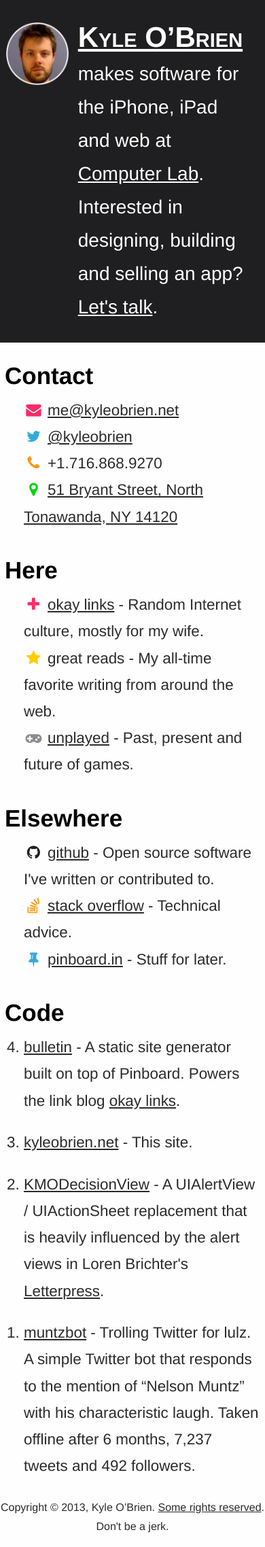
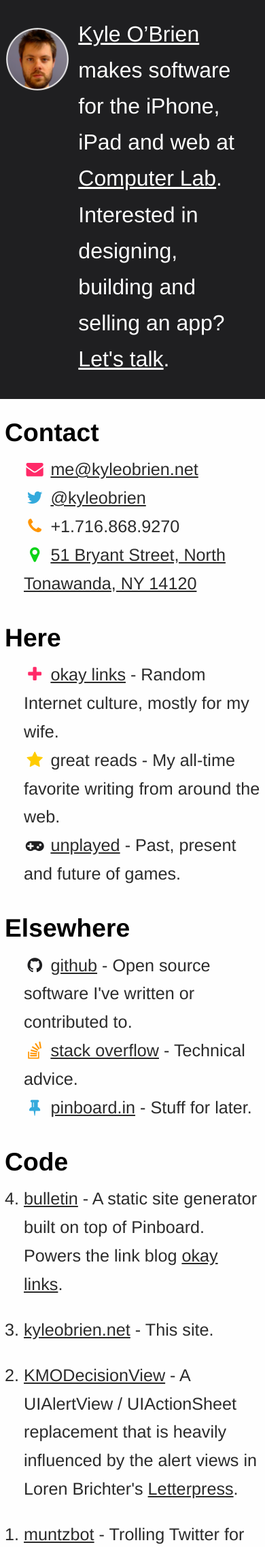
Before and after one commit to kyleobrien/kyleobrien.net, a PHP site: page / in a window 390 px wide. Shown: the top 2276 px of the page at 68% size. Before the commit the page ends 2255 px from the top, so only its background shows below. Run offline with PHP 8.4, Linux system fonts and the light colour scheme.

Commit message:
Fixed iPhone bug where background did not stretch width of screen. Simplified top third of css.

```diff
--- a/index.html
+++ b/index.html
@@ -21,7 +21,7 @@
 			    		<img id="headshot" alt="headshot" src="headshot_hex.png" />
 			    	</div>
 			    	<div id="hero_content_right">
-			    		<p id="hero_description"><span id="hero_name"><a href="http://kyleobrien.net">Kyle O&rsquo;Brien</a></span> makes software for the iPhone, iPad and web at <a href="http://computerlab.me">Computer Lab</a>. Interested in designing, building and selling an app? <a href="mailto:me@kyleobrien.net">Let's talk</a>.</p>
+			    		<p id="hero_description"><a href="http://kyleobrien.net">Kyle O&rsquo;Brien</a> makes software for the iPhone, iPad and web at <a href="http://computerlab.me">Computer Lab</a>. Interested in designing, building and selling an app? <a href="mailto:me@kyleobrien.net">Let's talk</a>.</p>
 				</div>
 	    		</div>
 		</div>
@@ -62,7 +62,7 @@
 			</section>
 		</div>
 		<footer>
-			<p>Copyright &copy; 2013, Kyle O&rsquo;Brien. <a rel="license external" title="All content on this site is available under a Creative Commons license." href="http://creativecommons.org/licenses/by/3.0/us/">Some rights reserved</a>. Don't be a jerk.</p>
+			<p>Copyright &copy; 2014, Kyle O&rsquo;Brien. <a rel="license external" title="All content on this site is available under a Creative Commons license." href="http://creativecommons.org/licenses/by/3.0/us/">Some rights reserved</a>. Don't be a jerk.</p>
 		</footer>
 	</body>
 </html>
--- a/main.css
+++ b/main.css
@@ -2,17 +2,16 @@
 {
 	background-color: #FEFEFE;
 	color: #2B2B2B;
-	font-family: "Avenir Next", Avenir, "Helvetica Neue", Helvetica, Arial, sans-serif;
-	line-height: 1.75;
+	font-family: "Avenir Next", "Avenir", "Helvetica Neue", "Helvetica", "Arial", sans-serif;
+	line-height: 1.66;
 	margin: 0;
-	min-width: 320px;
 	text-rendering: optimizeLegibility;
 }
 
 h1
 {
 	color: black;
-	font-size: 1.25em;
+	font-size: 1.33em;
 	font-weight: 600;
 	margin-top: 0.5em;
 }
@@ -31,7 +30,7 @@
 
 li
 {
-	font-size: 0.8em;
+	font-size: 0.9em;
 }
 
 footer
@@ -54,9 +53,8 @@
 	color: white;
 	margin: 0 auto 0 auto;
 	max-width: 50em;
-	min-width: 320px;
 	overflow: auto;
-	padding: 2em 0.5em 0 0.5em;
+	padding: 2.5em 0.5em 0 0.5em;
 }
 
 #hero_content a:link,
@@ -80,20 +78,9 @@
 	max-width: 70%;
 }
 
-#hero_name
-{
-	font-size: 1.5em;
-	font-variant: small-caps;
-	font-weight: 600;
-
-	/*Needed to make first line have similar line height.*/
-	display: inline-block;
-	height: 1.5em;
-}
-
 #hero_description
 {
-	font-size: 1.75em;
+	font-size: 2em;
 	margin-top: -0.5em;
 	margin-left: 0.14em;
 }
@@ -104,7 +91,6 @@
 	font-size: 1.75em;
 	margin: 0 auto 0 auto;
 	max-width: 25em;
-	min-width: 320px;
 	padding: 0 0.25em 0 0.25em;
 }
 
@@ -167,7 +153,7 @@
 
 .fa-gamepad
 {
-	color: #898C90;
+	color: #1F1F21;
 }
 
 #code_list li
```
Also changed, not shown: 1 other file.
